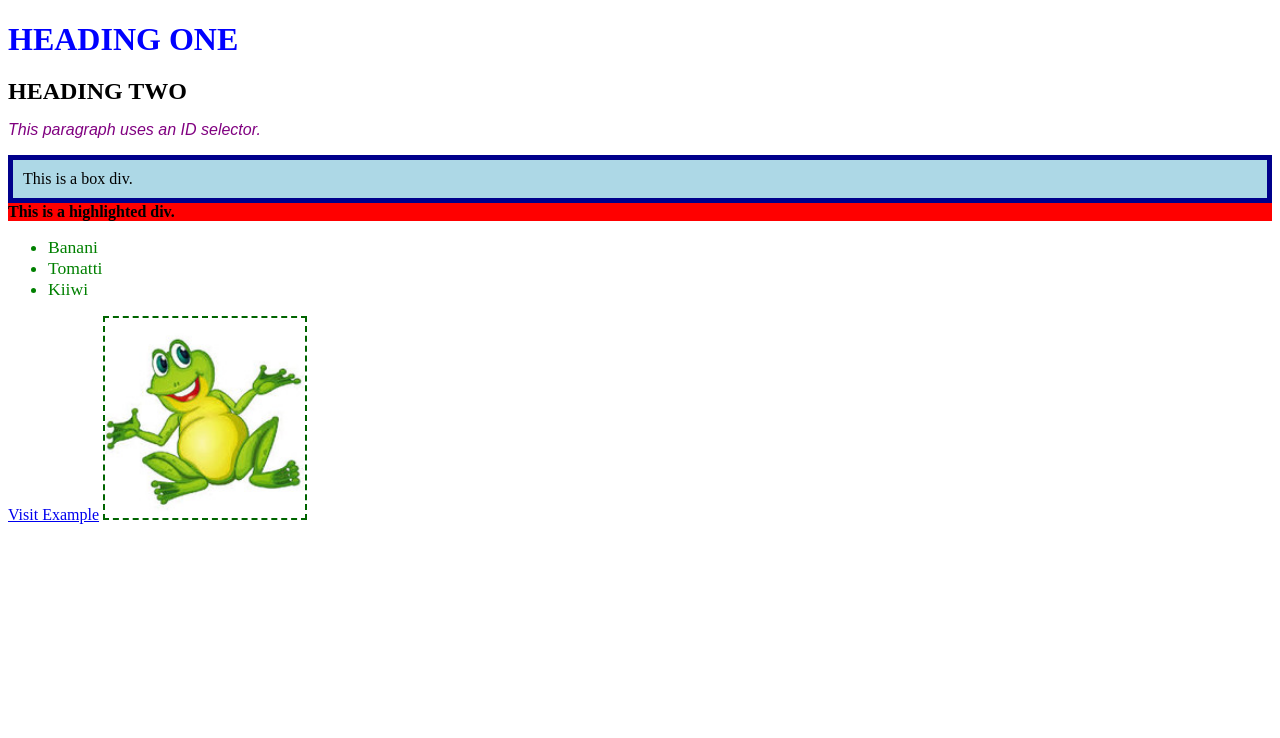
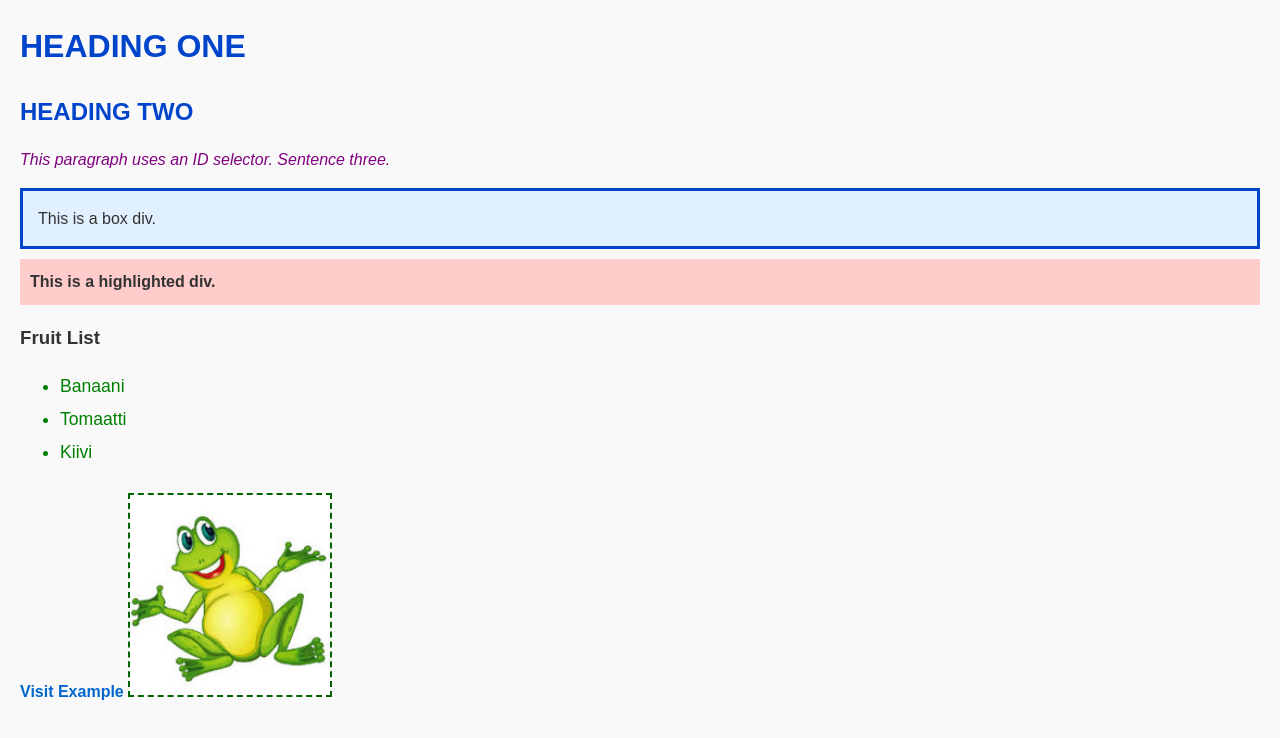
Before and after one commit to MoCeDev/my-first-static-web-app, a plain HTML site: page task-d/index.html in a window 1280 px wide. Drawn offline with Linux system fonts and the light colour scheme.

Commit message:
Task-d fixed

```diff
--- a/task-d/index.html
+++ b/task-d/index.html
@@ -5,20 +5,37 @@ Date: 2025-09-26
 <!DOCTYPE html>
 <html lang="en">
 <head>
-    <title>Task-d assignment</title>
+    <meta charset="UTF-8">
+    <title>Task-d Assignment</title>
     <link rel="stylesheet" href="style.css">
 </head>
 <body>
-    <h1>Heading one</h1>
-    <h2>Heading two</h2>
-    <p id="special-message">This paragraph uses an ID selector.</p>
+    <header>
+        <h1>Heading One</h1>
+        <h2>Heading Two</h2>
+    </header>
+
+    <main>
+        <p id="special-message">This paragraph uses an ID selector. Sentence three.</p>
+
+        <section>
             <div class="box">This is a box div.</div>
             <div class="highlight">This is a highlighted div.</div>
+        </section>
+
+        <section>
+            <h3>Fruit List</h3>
             <ul>
-        <li>Banani</li>
-        <li>Tomatti</li>
-        <li>Kiiwi</li>
+                <li>Banaani</li>
+                <li>Tomaatti</li>
+                <li>Kiivi</li>
             </ul>
+        </section>
+
+        <section>
             <a href="https://example.com" target="_blank">Visit Example</a>
             <img src="image.jpg" alt="Example image">
+        </section>
+    </main>
 </body>
+</html>
--- a/task-d/style.css
+++ b/task-d/style.css
@@ -2,36 +2,66 @@
 Author: Jonne Lillhonga
 Date: 2025-09-26
 */
-h1{
-    color: blue;
-    font-size:  2em;
+
+body {
+    font-family: Arial, Helvetica, sans-serif;
+    background-color: #f9f9f9;
+    margin: 20px;
+    line-height: 1.6;
+    color: #333;
 }
-p{
-    font-family: Arial, Helvetica, sans-serif;
-    color: red;
+
+h1, h2 {
+    color: #0044cc;
+    margin-bottom: 10px;
+    text-transform: uppercase;
 }
-.box{
-    background-color: lightblue;
-    padding: 10px;
-    border: 5px solid darkblue;
+
+p {
+    color: #555;
+    margin-bottom: 15px;
 }
-.highlight{
-    background-color: red;
-    font-weight: bold;
-}
-#special-message{
+
+#special-message {
     color: purple;
     font-style: italic;
 }
-h1,h2{
+
+.box {
+    background-color: #e0f0ff;
+    padding: 15px;
+    border: 3px solid #0044cc;
     margin-bottom: 10px;
-    text-transform: uppercase
+    transition: transform 0.2s;
 }
-ul li{
+.box:hover {
+    transform: scale(1.05);
+}
+
+.highlight {
+    background-color: #ffcccc;
+    font-weight: bold;
+    padding: 10px;
+    margin-bottom: 15px;
+}
+
+section ul li {
     color: green;
     font-size: 1.1em;
+    margin-bottom: 5px;
 }
-img[alt]{
+
+a {
+    color: #0066cc;
+    text-decoration: none;
+    font-weight: bold;
+}
+a:hover {
+    text-decoration: underline;
+}
+
+img[alt] {
     border: 2px dashed darkgreen;
     width: 200px;
+    margin-top: 10px;
 }
```
Lines whose indentation alone changed are shown as unchanged.
